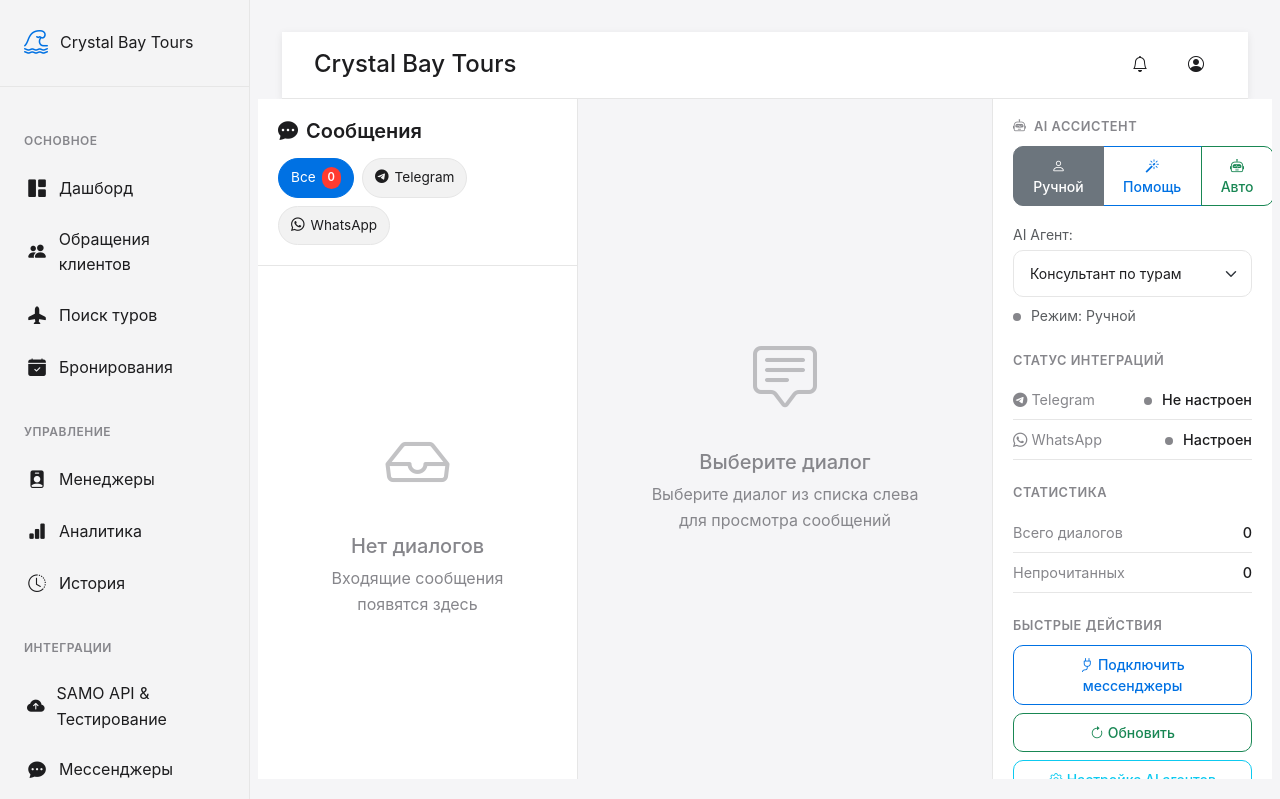
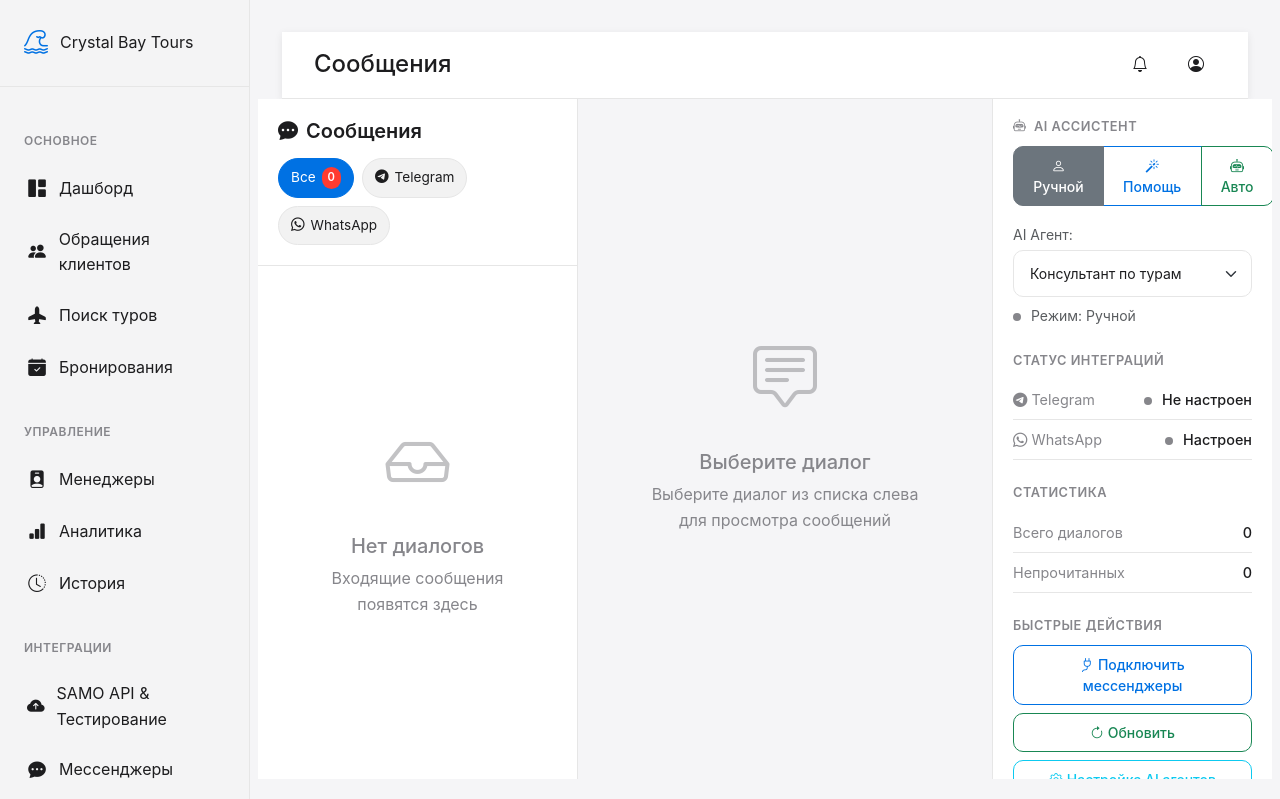
Before and after one commit to azrailbeat/crystalbay, a Flask app: page /messages in a window 1280 px wide. Shown: the top 799 px of the page. Run offline with Flask 3, Linux system fonts and the light colour scheme; data that the repository does not hold is empty; some libraries are stand-ins or nearby versions.

Commit message:
Update page title and header for messaging section
Modify the `templates/messages_unified.html` template to correctly set the `page_title` block to "Сообщения", overriding the default "Crystal Bay Tours" title.

Replit-Commit-Author: Agent
Replit-Commit-Session-Id: 6b9a54a6-bc79-4a73-b43c-b3ffbe5f4342
Replit-Commit-Checkpoint-Type: full_checkpoint
Replit-Commit-Event-Id: a720a6f9-4bf3-45b8-b031-6cf77111acd1
Replit-Commit-Screenshot-Url: https://storage.googleapis.com/screenshot-production-us-central1/bacd01e6-37c3-4bde-afeb-3959f87787b3/6b9a54a6-bc79-4a73-b43c-b3ffbe5f4342/HpH0Qrg

```diff
--- a/templates/messages_unified.html
+++ b/templates/messages_unified.html
@@ -1,6 +1,8 @@
 {% extends "layout.html" %}
 
 {% block title %}Unified Messaging - Crystal Bay Tours{% endblock %}
+
+{% block page_title %}Сообщения{% endblock %}
 
 {% block head %}
 <style>
```
